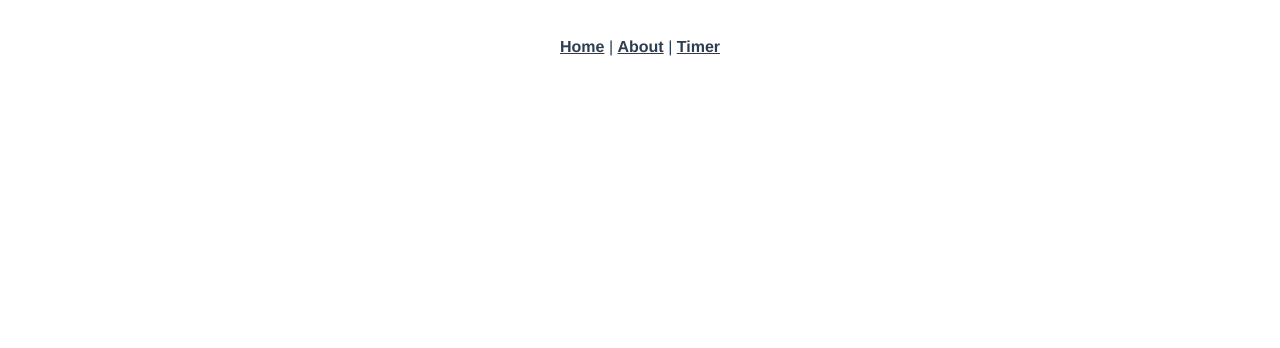
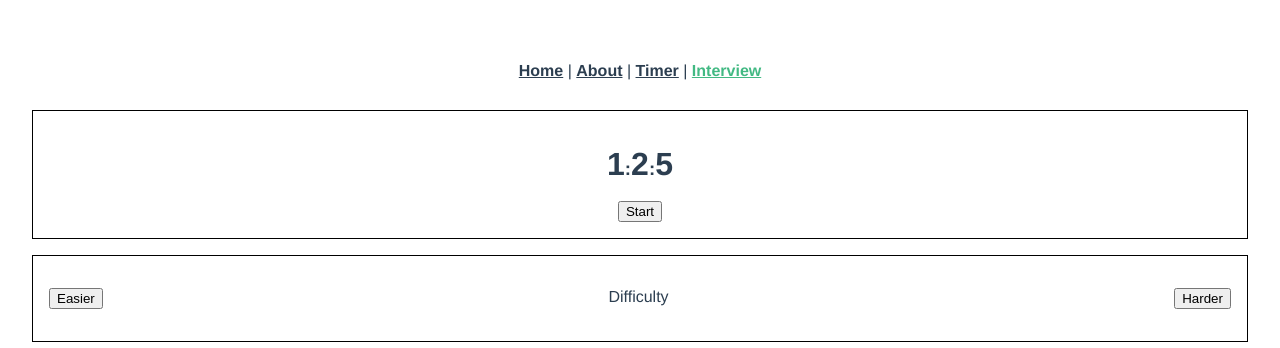
Before and after one commit to adamchenwei/ez-timer, a Vue app: page /#/interview in a window 1280 px wide. Shown: the top 348 px of the page. Built offline with nearby package versions, Linux system fonts and the light colour scheme.

Commit message:
feat(interview): structure basic

```diff
--- a/src/App.vue
+++ b/src/App.vue
@@ -3,19 +3,24 @@
     <div id="nav">
       <router-link to="/">Home</router-link> |
       <router-link to="/about">About</router-link> |
-      <router-link to="/timer">Timer</router-link>
+      <router-link to="/timer">Timer</router-link> |
+      <router-link to="/interview">Interview</router-link>
     </div>
     <router-view/>
   </div>
 </template>
 
 <style lang="scss">
+body {
+  margin: 0;
+}
 #app {
   font-family: 'Avenir', Helvetica, Arial, sans-serif;
   -webkit-font-smoothing: antialiased;
   -moz-osx-font-smoothing: grayscale;
   text-align: center;
   color: #2c3e50;
+  margin: 32px;
 }
 #nav {
   padding: 30px;
--- a/src/components/EditableSpan.jsx
+++ b/src/components/EditableSpan.jsx
@@ -1,9 +1,4 @@
 export default {
-  // data() {
-  //   return {
-  //     username: '',
-  //   };
-  // },
   name: 'EditableSpan',
   props: {
     change: {
--- /dev/null
+++ b/src/components/molecule/ScaleSelectionBar.jsx
@@ -0,0 +1,31 @@
+export default {
+  name: 'ScaleSelectionBar',
+  props: {
+    left: {
+      type: String,
+      required: true,
+    },
+    right: {
+      type: String,
+      required: true,
+    },
+    name: {
+      type: String,
+      required: true,
+    },
+  },
+  render() {
+    return (
+      <div style={`
+        display: flex;
+        justify-content: space-between;
+        width: 100%;
+        padding: 16px;
+      `}>
+        <button>{this.left}</button>
+        <span>{this.name}</span>
+        <button>{this.right}</button>
+      </div>
+    );
+  },
+};
--- /dev/null
+++ b/src/layout/config/theme.js
@@ -0,0 +1,5 @@
+export default {
+  border: {
+    color: 'black',
+  },
+};
--- /dev/null
+++ b/src/layout/interview/ContentRow.jsx
@@ -0,0 +1,22 @@
+import theme from '../config/theme';
+
+export default {
+  name: 'ContentRow',
+  render() {
+    return (
+      <section
+        style={`
+          border-color: ${theme.border.color};
+          border-width: 1px;
+          border-style: solid;
+          display: flex;
+          justify-content: center;
+          align-items: center;
+          flex-flow: column;
+          padding: 16px;
+        `}>
+        {this.$slots.default}
+      </section>
+    );
+  },
+};
--- /dev/null
+++ b/src/layout/interview/CounterRow.jsx
@@ -0,0 +1,23 @@
+import theme from '../config/theme';
+
+export default {
+  name: 'CounterRow',
+  render() {
+    return (
+      <section
+        style={`
+          border-color: ${theme.border.color};
+          border-width: 1px;
+          border-style: solid;
+          display: flex;
+          justify-content: center;
+          align-items: center;
+          flex-flow: column;
+          padding: 16px;
+          margin-bottom: 16px;
+        `}>
+        {this.$slots.default}
+      </section>
+    );
+  },
+};
--- /dev/null
+++ b/src/layout/interview/InterviewAppContainer.jsx
@@ -0,0 +1,15 @@
+
+export default {
+  name: 'InterviewAppContainer',
+  render() {
+    return (
+      <section
+        style={`
+          display: flex;
+          flex-direction: column;
+        `}>
+        {this.$slots.default}
+      </section>
+    );
+  },
+};
--- a/src/router.js
+++ b/src/router.js
@@ -1,7 +1,8 @@
 import Vue from 'vue';
 import Router from 'vue-router';
 import Home from './views/Home.vue';
-import Timer from './views/Timer.jsx';
+import Timer from './views/Timer';
+import Interview from './views/Interview';
 
 Vue.use(Router);
 
@@ -18,6 +19,11 @@ export default new Router({
       component: Timer,
     },
     {
+      path: '/interview',
+      name: 'interview',
+      component: Interview,
+    },
+    {
       path: '/about',
       name: 'about',
       // route level code-splitting
--- /dev/null
+++ b/src/views/Interview.jsx
@@ -0,0 +1,84 @@
+import UserInfo from '@/components/UserInfo';
+import EditableSpan from '../components/EditableSpan';
+import InterviewAppContainer from '../layout/interview/InterviewAppContainer';
+import CounterRow from '../layout/interview/CounterRow';
+import ContentRow from '../layout/interview/ContentRow';
+import ScaleSelectionBar from '../components/molecule/ScaleSelectionBar';
+
+
+export default {
+  name: 'Interview',
+  data() {
+    return {
+      hour: 1,
+      min: 2,
+      sec: 5,
+      username: 'Adam',
+      newColor: 'orange',
+    };
+  },
+  // beforeMount() {
+  //   console.log('Timer beforeMount');
+  // },
+  // mounted() {
+  //   console.log('Timer mounted');
+  // },
+  // beforeCreate() {
+  //   console.log('Timer beforeCreate');
+  // },
+  // created() {
+  //   console.log('Timer created');
+  // },
+  // beforeUpdate() {
+  //   console.log('Timer beforeUpdate');
+  // },
+  // updated() {
+  //   console.log('Timer updated');
+  // },
+  // activated() {
+  //   console.log('Timer activated');
+  // },
+  // deactivated() {
+  //   console.log('Timer deactivated');
+  // },
+  // beforeDestory() {
+  //   console.log('Timer beforeDestory');
+  // },
+  // destoryed() {
+  //   console.log('Timer destoryed');
+  // },
+  // errorCaptured() {
+  //   console.log('Timer errorCaptured');
+  // },
+  methods: {
+    onStartClick(/* event */) {
+      // console.log(event);
+      this.sec = 999 + this.sec;
+      this.newColor = 'red';
+    },
+    onContentChange: (/* event */) => {
+      // console.log(event.target.textContent);
+    },
+  },
+  render() {
+    return (
+      <InterviewAppContainer>
+        <CounterRow>
+          <h1>
+            <EditableSpan change={this.onContentChange}>{this.hour}</EditableSpan>
+            :<EditableSpan change={this.onContentChange}>{this.min}</EditableSpan>
+            :<EditableSpan change={this.onContentChange}>{this.sec}</EditableSpan>
+          </h1>
+          <button onClick={this.onStartClick}>Start</button>
+        </CounterRow>
+        <ContentRow>
+          <ScaleSelectionBar
+            left="Easier"
+            right="Harder"
+            name="Difficulty"
+          />
+        </ContentRow>
+      </InterviewAppContainer>
+    );
+  },
+};
```
